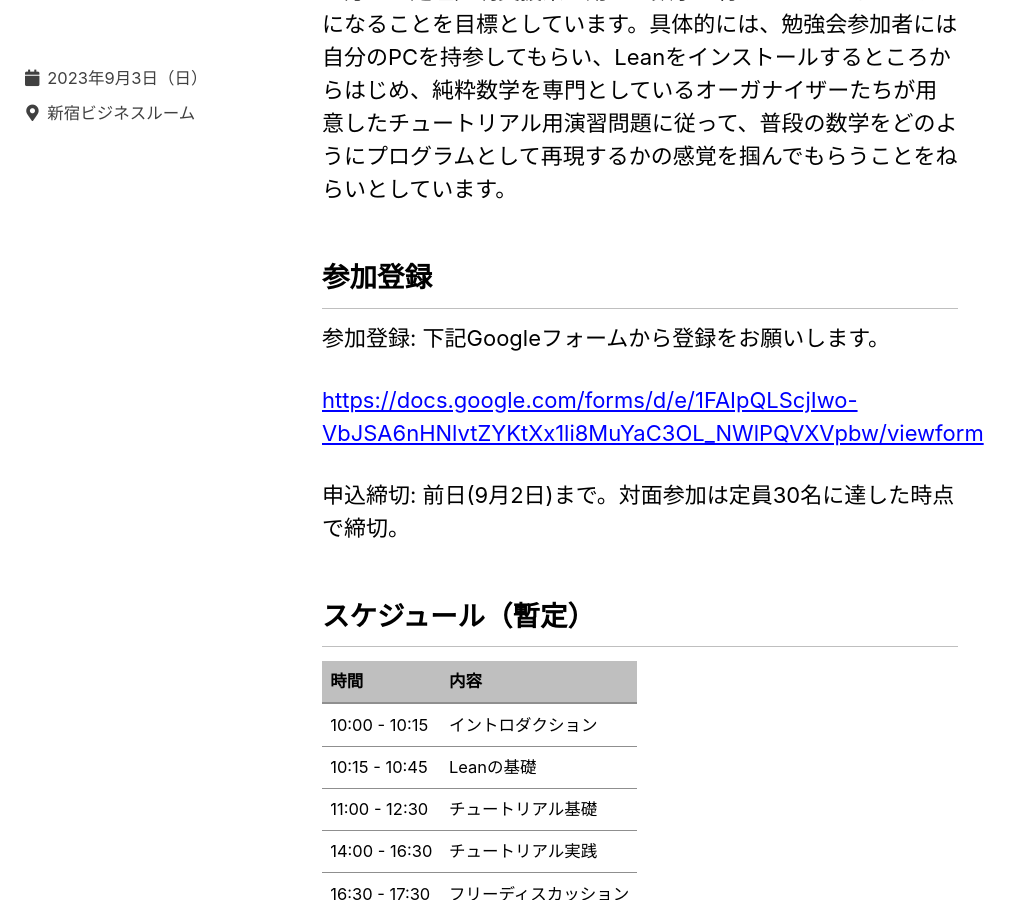
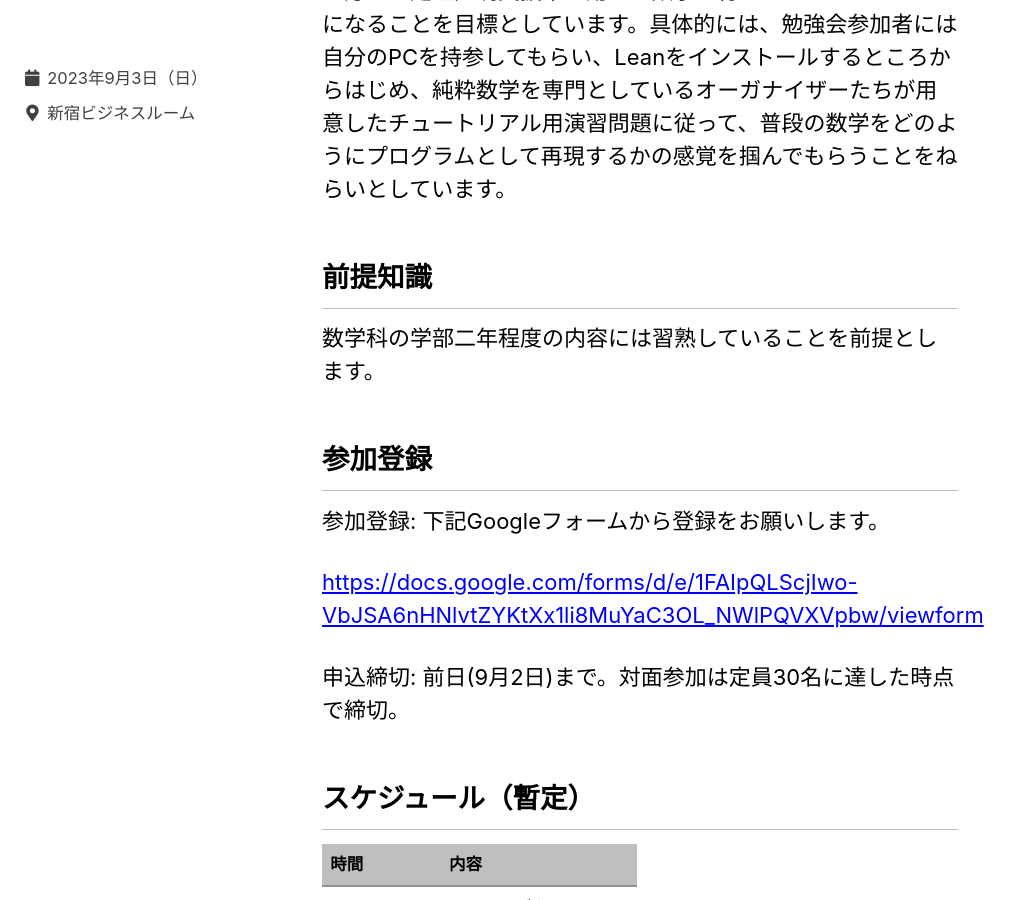
Before and after one commit to haruhisa-enomoto/lean-math-workshop, a Jekyll site: the page built from _pages/home.md, in a window 1280 px wide and 900 px high, scrolled down 1275 px. Shown: the whole window, without its empty margins (0-1022 px from the left). Built offline with Jekyll 4.4.1, drawn with Linux system fonts in a browser that asks for light colours; cached includes are drawn as plain includes.

Commit message:
Update prerequisite

```diff
--- a/_pages/home.md
+++ b/_pages/home.md
@@ -23,6 +23,9 @@ title: "数学系のためのLean勉強会"
 数学の理論や証明をコンピュータ上のプログラミング言語として実装する**定理証明支援系**というものが、近年注目を集めています。証明を定理証明支援系で形式化すると、誤りが無いことを保証できる上、証明がプログラムとして実装されることから、最近の生成AI（大規模言語モデル等）との組み合わせも期待されています。例えば、P. Scholze氏とD. Clausen氏のCondensed mathematicsの理論を証明支援系で実装するプロジェクトが昨年9月に完了しました。また**Lean**という証明支援系では学部レベルの数学の多くが実装されているライブラリがあり、学部レベルの数学は既にユーザーが自由に使うことができます。
 
 本勉強会では、Leanを用いて、現代数学のユーザーである方々（数学の研究者や学生）を対象にし、プログラミング経験の無い方でも定理証明支援系を用いて数学を行うことができるようになることを目標としています。具体的には、勉強会参加者には自分のPCを持参してもらい、Leanをインストールするところからはじめ、純粋数学を専門としているオーガナイザーたちが用意したチュートリアル用演習問題に従って、普段の数学をどのようにプログラムとして再現するかの感覚を掴んでもらうことをねらいとしています。
+
+## 前提知識
+数学科の学部二年程度の内容には習熟していることを前提とします。
 
 ## 参加登録
 
```
